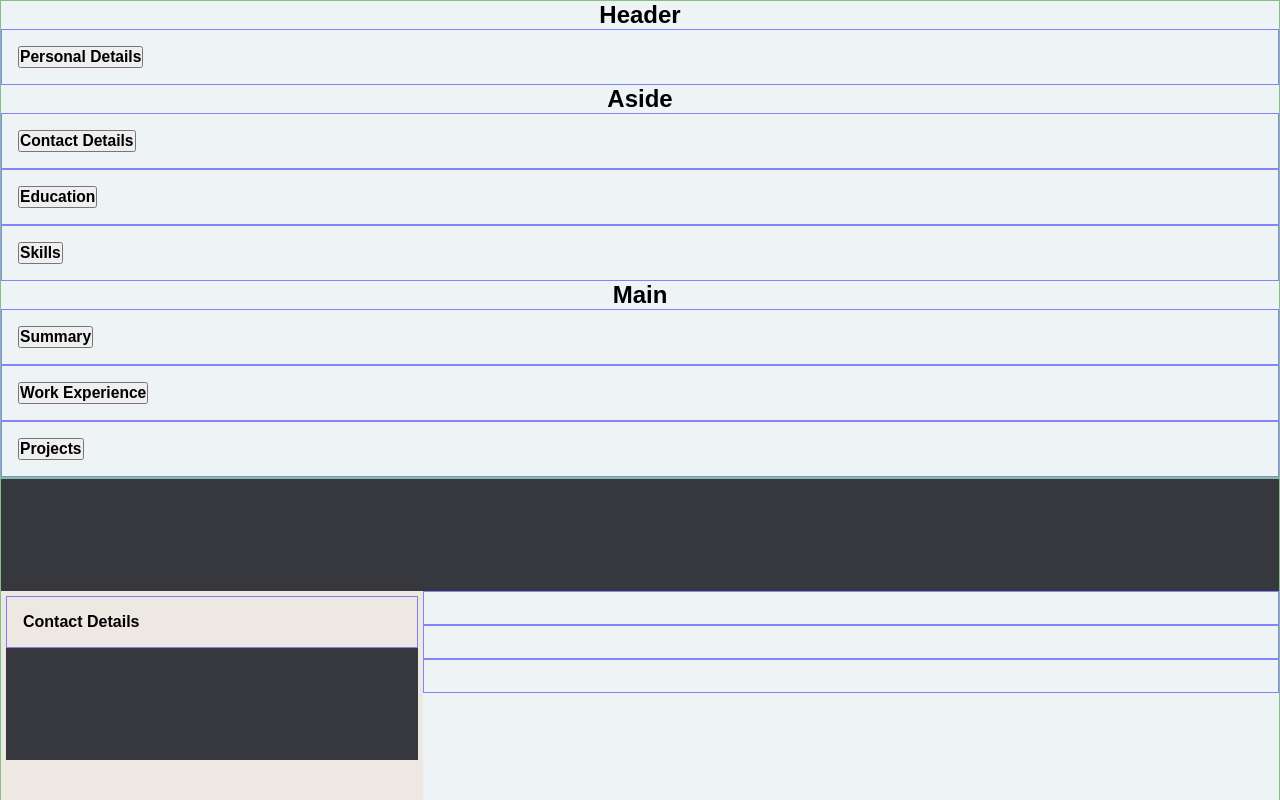
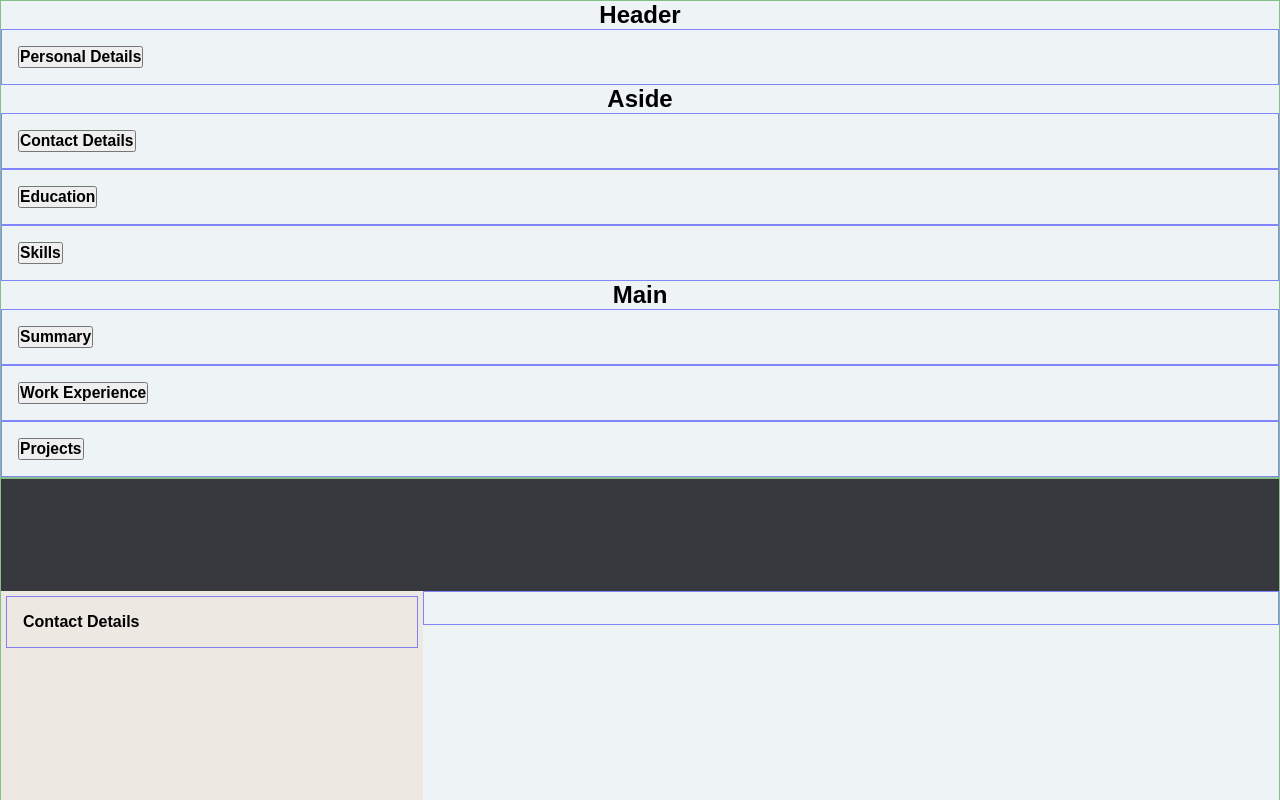
Before and after one commit to john0ground/CV-App, a React (Vite) app: page / in a window 1280 px wide. Shown: the top 800 px of the page. Built offline with nearby package versions, Linux system fonts and the light colour scheme.

Commit message:
set empty user-data as default

```diff
--- a/src/App.tsx
+++ b/src/App.tsx
@@ -32,9 +32,9 @@ const userData:CvData = {
     header: { ...headerData },
     summary: { ...summaryData },
     contact: { ...contactData },
-    education: [{ ...educationData }],
-    project: [{ ...projectData }],
-    work: [{ ...workData }],
+    education: [],
+    project: [],
+    work: [],
     skills: []
 }
 
--- a/src/components/Education.tsx
+++ b/src/components/Education.tsx
@@ -84,9 +84,11 @@ export function EducationEditSection({ educationDetails, handleChange, addData }
                 <h3>Education</h3>
             </button>
             <div className="data-editors">
-                {educationDetails.map((work) => (
-                    <EducationEditor key={work.key} details={work} handleChange={handleChange} />
-                ))}
+                {
+                    educationDetails.length > 0 && educationDetails.map((work) => (
+                        <EducationEditor key={work.key} details={work} handleChange={handleChange} />
+                    ))
+                }
                 <button onClick={addData}>Add Education</button>
             </div>
         </section>
--- a/src/components/Projects.tsx
+++ b/src/components/Projects.tsx
@@ -60,9 +60,11 @@ export function ProjectEditSection({ projectDetails, handleChange, addData }: Pr
                 <h3>Projects</h3>
             </button>
             <div className="data-editors">
-                {projectDetails.map((work) => (
-                    <ProjectEditor key={work.key} details={work} handleChange={handleChange} />
-                ))}
+                {
+                    projectDetails.length > 0 && projectDetails.map((work) => (
+                        <ProjectEditor key={work.key} details={work} handleChange={handleChange} />
+                    ))
+                }
                 <button onClick={addData}>Add Project</button>
             </div>
         </section>
--- a/src/components/Work.tsx
+++ b/src/components/Work.tsx
@@ -104,9 +104,11 @@ export function WorkEditSection({ workDetails, handleChange, addData }: WorkEdit
                 <h3>Work Experience</h3>
             </button>
             <div className="data-editors">
-                {workDetails.map((work) => (
-                    <WorkEditor key={work.key} details={work} handleChange={handleChange} />
-                ))}
+                {
+                    workDetails.length > 0 && workDetails.map((work) => (
+                        <WorkEditor key={work.key} details={work} handleChange={handleChange} />
+                    ))
+                }
                 <button onClick={addData}>Add Work</button>
             </div>
         </section>
```
